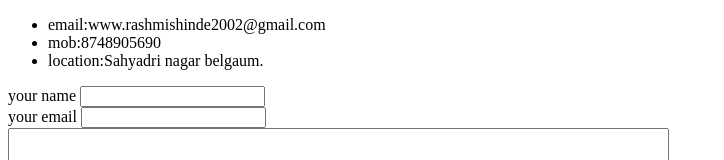
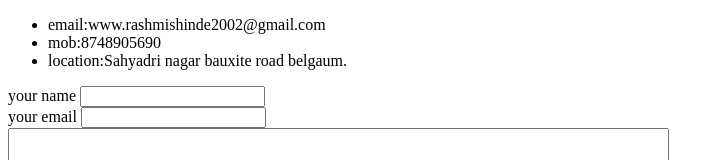
Before and after one commit to RashmiShinde21/cv1, a plain HTML site: page contact.html in a window 1280 px wide. Shown: the top 160 px of the page, without its empty margins (0-724 px from the left). Drawn offline with Linux system fonts and the light colour scheme.

Commit message:
Update contact.html

```diff
--- a/contact.html
+++ b/contact.html
@@ -10,7 +10,7 @@
     <ul>
       <li>email:www.rashmishinde2002@gmail.com</li>
       <li>mob:8748905690</li>
-      <li>location:Sahyadri nagar belgaum.</li>
+      <li>location:Sahyadri nagar bauxite road belgaum.</li>
     </ul>
     <form  action="mailto:info@wwwrashmishinde2002@gmail.com" method="post" encytpe="text/plain">
     <label>your name</label>
```
